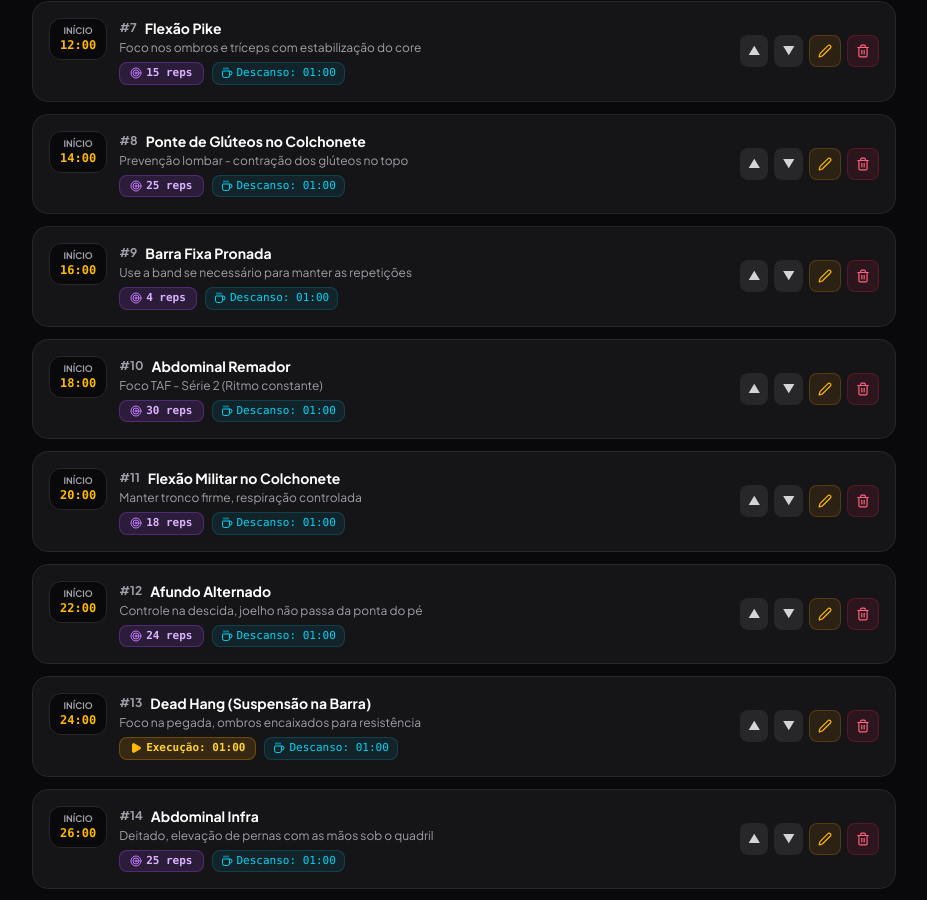
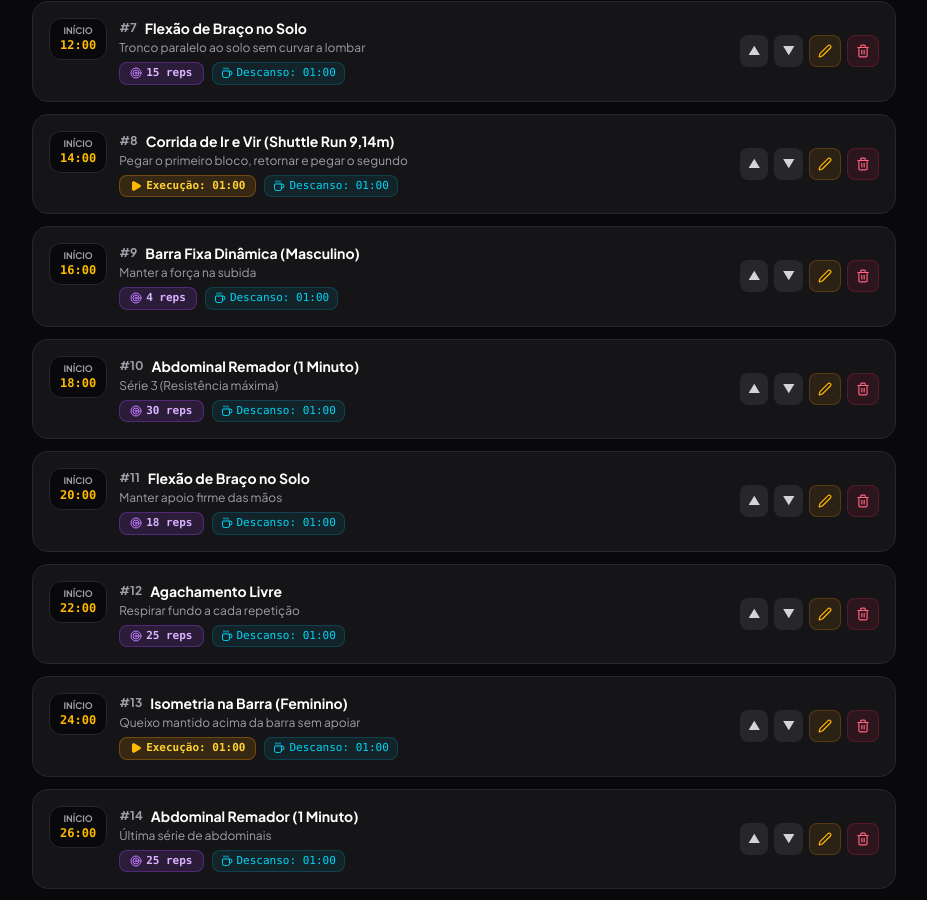
Before and after one commit to rodrocha444/taf-pmce, a React (Vite) app: page /#/edit in a window 1280 px wide. Shown: the part 880-1780 px from the top of the page, without its empty margins (176-1103 px from the left). Built offline with nearby package versions, Linux system fonts and the light colour scheme.

Commit message:
feat: estruturar treinos com relacao 1-para-muitos com exercicios da biblioteca e adicionar reset completo do banco para o padrao

```diff
--- a/src/data/default-workout.ts
+++ b/src/data/default-workout.ts
@@ -3,173 +3,173 @@ import type { Workout } from '../types';
 export const DEFAULT_TAF_WORKOUT: Workout = {
   id: 'taf-pmce-default',
   title: 'Treino TAF PMCE (30 Minutos)',
-  description: 'Série progressiva de condicionamento físico com 15 exercícios em blocos de 2 minutos cada, divididos entre 1 min de Execução e 1 min de Descanso.',
+  description: 'Série progressiva de condicionamento físico baseada na biblioteca de exercícios TAF PMCE com 15 séries em blocos de 2 minutos cada.',
   isDefault: true,
   createdAt: new Date().toISOString(),
   updatedAt: new Date().toISOString(),
   exercises: [
     {
       id: 'ex-1',
-      name: 'Barra Fixa Pronada',
-      focusNotes: 'Foco TAF - Pegada em pronação, execução com amplitude total',
+      catalogId: 'cat-barra-fixa-dinamica',
+      name: 'Barra Fixa Dinâmica (Masculino)',
+      focusNotes: 'Queixo acima da barra na subida, extensão total na descida',
       executionType: 'reps',
       targetReps: 6,
       workDurationSeconds: 60,
       restDurationSeconds: 60,
-      durationSeconds: 120,
-      category: 'barra'
+      durationSeconds: 120
     },
     {
       id: 'ex-2',
-      name: 'Abdominal Remador',
-      focusNotes: 'Foco TAF - Série 1 (Extensão completa e flexão alinhada)',
+      catalogId: 'cat-abdominal-remador',
+      name: 'Abdominal Remador (1 Minuto)',
+      focusNotes: 'Abraçar os joelhos na flexão e estender braços/pernas na descida',
       executionType: 'reps',
       targetReps: 30,
       workDurationSeconds: 60,
       restDurationSeconds: 60,
-      durationSeconds: 120,
-      category: 'abdominal'
+      durationSeconds: 120
     },
     {
       id: 'ex-3',
-      name: 'Flexão Militar no Colchonete',
-      focusNotes: 'Cotovelos para trás, tronco paralelo ao solo',
+      catalogId: 'cat-flexao-braco',
+      name: 'Flexão de Braço no Solo',
+      focusNotes: 'Corpo alinhado, peito rente ao solo',
       executionType: 'reps',
       targetReps: 20,
       workDurationSeconds: 60,
       restDurationSeconds: 60,
-      durationSeconds: 120,
-      category: 'flexao'
+      durationSeconds: 120
     },
     {
       id: 'ex-4',
+      catalogId: 'cat-agachamento',
       name: 'Agachamento Livre',
-      focusNotes: 'Postura ereta, joelhos em direção às pontas dos pés',
+      focusNotes: 'Coluna ereta, joelhos a 90 graus',
       executionType: 'reps',
       targetReps: 30,
       workDurationSeconds: 60,
       restDurationSeconds: 60,
-      durationSeconds: 120,
-      category: 'perna'
+      durationSeconds: 120
     },
     {
       id: 'ex-5',
-      name: 'Barra Fixa Pronada',
+      catalogId: 'cat-barra-fixa-dinamica',
+      name: 'Barra Fixa Dinâmica (Masculino)',
       focusNotes: 'Manter velocidade e cadência constante',
       executionType: 'reps',
       targetReps: 5,
       workDurationSeconds: 60,
       restDurationSeconds: 60,
-      durationSeconds: 120,
-      category: 'barra'
+      durationSeconds: 120
     },
     {
       id: 'ex-6',
-      name: 'Abdominal Supra',
-      focusNotes: 'Pés apoiados no chão/colchonete - sem atrito no cóccix',
+      catalogId: 'cat-abdominal-remador',
+      name: 'Abdominal Remador (1 Minuto)',
+      focusNotes: 'Ritmo constante sem pausar no chão',
       executionType: 'reps',
       targetReps: 35,
       workDurationSeconds: 60,
       restDurationSeconds: 60,
-      durationSeconds: 120,
-      category: 'abdominal'
+      durationSeconds: 120
     },
     {
       id: 'ex-7',
-      name: 'Flexão Pike',
-      focusNotes: 'Foco nos ombros e tríceps com estabilização do core',
+      catalogId: 'cat-flexao-braco',
+      name: 'Flexão de Braço no Solo',
+      focusNotes: 'Tronco paralelo ao solo sem curvar a lombar',
       executionType: 'reps',
       targetReps: 15,
       workDurationSeconds: 60,
       restDurationSeconds: 60,
-      durationSeconds: 120,
-      category: 'flexao'
+      durationSeconds: 120
     },
     {
       id: 'ex-8',
-      name: 'Ponte de Glúteos no Colchonete',
-      focusNotes: 'Prevenção lombar - contração dos glúteos no topo',
+      catalogId: 'cat-shuttle-run',
+      name: 'Corrida de Ir e Vir (Shuttle Run 9,14m)',
+      focusNotes: 'Pegar o primeiro bloco, retornar e pegar o segundo',
+      executionType: 'time',
+      workDurationSeconds: 60,
+      restDurationSeconds: 60,
+      durationSeconds: 120
+    },
+    {
+      id: 'ex-9',
+      catalogId: 'cat-barra-fixa-dinamica',
+      name: 'Barra Fixa Dinâmica (Masculino)',
+      focusNotes: 'Manter a força na subida',
+      executionType: 'reps',
+      targetReps: 4,
+      workDurationSeconds: 60,
+      restDurationSeconds: 60,
+      durationSeconds: 120
+    },
+    {
+      id: 'ex-10',
+      catalogId: 'cat-abdominal-remador',
+      name: 'Abdominal Remador (1 Minuto)',
+      focusNotes: 'Série 3 (Resistência máxima)',
+      executionType: 'reps',
+      targetReps: 30,
+      workDurationSeconds: 60,
+      restDurationSeconds: 60,
+      durationSeconds: 120
+    },
+    {
+      id: 'ex-11',
+      catalogId: 'cat-flexao-braco',
+      name: 'Flexão de Braço no Solo',
+      focusNotes: 'Manter apoio firme das mãos',
+      executionType: 'reps',
+      targetReps: 18,
+      workDurationSeconds: 60,
+      restDurationSeconds: 60,
+      durationSeconds: 120
+    },
+    {
+      id: 'ex-12',
+      catalogId: 'cat-agachamento',
+      name: 'Agachamento Livre',
+      focusNotes: 'Respirar fundo a cada repetição',
       executionType: 'reps',
       targetReps: 25,
       workDurationSeconds: 60,
       restDurationSeconds: 60,
-      durationSeconds: 120,
-      category: 'isometria'
-    },
-    {
-      id: 'ex-9',
-      name: 'Barra Fixa Pronada',
-      focusNotes: 'Use a band se necessário para manter as repetições',
-      executionType: 'reps',
-      targetReps: 4,
-      workDurationSeconds: 60,
-      restDurationSeconds: 60,
-      durationSeconds: 120,
-      category: 'barra'
-    },
-    {
-      id: 'ex-10',
-      name: 'Abdominal Remador',
-      focusNotes: 'Foco TAF - Série 2 (Ritmo constante)',
-      executionType: 'reps',
-      targetReps: 30,
-      workDurationSeconds: 60,
-      restDurationSeconds: 60,
-      durationSeconds: 120,
-      category: 'abdominal'
-    },
-    {
-      id: 'ex-11',
-      name: 'Flexão Militar no Colchonete',
-      focusNotes: 'Manter tronco firme, respiração controlada',
-      executionType: 'reps',
-      targetReps: 18,
-      workDurationSeconds: 60,
-      restDurationSeconds: 60,
-      durationSeconds: 120,
-      category: 'flexao'
-    },
-    {
-      id: 'ex-12',
-      name: 'Afundo Alternado',
-      focusNotes: 'Controle na descida, joelho não passa da ponta do pé',
-      executionType: 'reps',
-      targetReps: 24,
-      workDurationSeconds: 60,
-      restDurationSeconds: 60,
-      durationSeconds: 120,
-      category: 'perna'
+      durationSeconds: 120
     },
     {
       id: 'ex-13',
-      name: 'Dead Hang (Suspensão na Barra)',
-      focusNotes: 'Foco na pegada, ombros encaixados para resistência',
+      catalogId: 'cat-isometria-barra',
+      name: 'Isometria na Barra (Feminino)',
+      focusNotes: 'Queixo mantido acima da barra sem apoiar',
       executionType: 'time',
       workDurationSeconds: 60,
       restDurationSeconds: 60,
-      durationSeconds: 120,
-      category: 'barra'
+      durationSeconds: 120
     },
     {
       id: 'ex-14',
-      name: 'Abdominal Infra',
-      focusNotes: 'Deitado, elevação de pernas com as mãos sob o quadril',
+      catalogId: 'cat-abdominal-remador',
+      name: 'Abdominal Remador (1 Minuto)',
+      focusNotes: 'Última série de abdominais',
       executionType: 'reps',
       targetReps: 25,
       workDurationSeconds: 60,
       restDurationSeconds: 60,
-      durationSeconds: 120,
-      category: 'abdominal'
+      durationSeconds: 120
     },
     {
       id: 'ex-15',
-      name: 'Prancha Isométrica no Colchonete',
-      focusNotes: 'Sustentação final - abdômen e glúteos bem travados',
-      executionType: 'time',
+      catalogId: 'cat-flexao-braco',
+      name: 'Flexão de Braço no Solo',
+      focusNotes: 'Finalização de força - sustentação total',
+      executionType: 'reps',
+      targetReps: 15,
       workDurationSeconds: 60,
       restDurationSeconds: 60,
-      durationSeconds: 120,
-      category: 'isometria'
+      durationSeconds: 120
     }
   ]
 };
--- a/src/store/workout-store.ts
+++ b/src/store/workout-store.ts
@@ -97,6 +97,7 @@ interface WorkoutStore {
   saveWorkout: (workout: Workout) => void;
   deleteWorkout: (id: string) => void;
   resetDefaultWorkout: () => void;
+  resetAllDataToDefaults: () => void;
   updateSettings: (settings: Partial<UserSettings>) => void;
   addExerciseToWorkout: (workoutId: string, exercise: Omit<Exercise, 'id' | 'durationSeconds'>) => void;
   updateExerciseInWorkout: (workoutId: string, exercise: Exercise) => void;
@@ -767,6 +768,21 @@ export const useWorkoutStore = create<WorkoutStore>()(
         }));
       },
 
+      resetAllDataToDefaults: () => {
+        set({
+          workouts: [DEFAULT_TAF_WORKOUT],
+          activeWorkoutId: DEFAULT_TAF_WORKOUT.id,
+          exerciseCatalog: DEFAULT_EXERCISE_CATALOG,
+          activeSession: null
+        });
+        try {
+          db.workouts.clear().then(() => db.workouts.put(DEFAULT_TAF_WORKOUT)).catch(err => console.warn('Dexie error:', err));
+          db.exerciseCatalog.clear().then(() => db.exerciseCatalog.bulkPut(DEFAULT_EXERCISE_CATALOG)).catch(err => console.warn('Dexie error:', err));
+        } catch (e) {
+          console.warn('db clear error:', e);
+        }
+      },
+
       updateSettings: (newSettings) => {
         set(state => ({ settings: { ...state.settings, ...newSettings } }));
       },
--- a/src/views/settings-view.tsx
+++ b/src/views/settings-view.tsx
@@ -1,14 +1,24 @@
-import React from 'react';
+import React, { useState } from 'react';
 import { useNavigate } from 'react-router-dom';
 import { Volume2, Mic, Sun, ArrowLeft, Play, FastForward } from 'lucide-react';
 import { useWorkoutStore } from '../store/workout-store';
 import { audioEngine } from '../utils/audio';
 import { speechEngine } from '../utils/speech';
+import { ConfirmModal } from '../components/confirm-modal';
 
 export const SettingsView: React.FC = () => {
   const navigate = useNavigate();
   const settings = useWorkoutStore(state => state.settings);
   const updateSettings = useWorkoutStore(state => state.updateSettings);
+  const resetAllDataToDefaults = useWorkoutStore(state => state.resetAllDataToDefaults);
+
+  const [showResetModal, setShowResetModal] = useState(false);
+
+  const handleConfirmReset = () => {
+    resetAllDataToDefaults();
+    setShowResetModal(false);
+    navigate('/');
+  };
 
   const testBeep = () => {
     audioEngine.playGoBeep();
@@ -194,7 +204,7 @@ export const SettingsView: React.FC = () => {
           </select>
         </div>
 
-        {/* IndexedDB Database Engine Info */}
+        {/* IndexedDB Database Engine Info & Reset */}
         <div className="bg-gradient-to-r from-amber-500/10 via-zinc-900 to-zinc-900 border border-amber-500/30 rounded-2xl p-4 space-y-3">
           <div className="flex items-center justify-between gap-4">
             <div className="flex items-center gap-3">
@@ -206,13 +216,22 @@ export const SettingsView: React.FC = () => {
                   <span>Banco de Dados Local (IndexedDB / SQLite Engine)</span>
                 </h3>
                 <p className="text-xs text-zinc-400">
-                  Armazenamento de alta performance estruturado em tabelas locais ilimitadas.
+                  Armazenamento de alta performance estruturado com relação 1 para muitos (Treino → Exercícios Registrados).
                 </p>
               </div>
             </div>
             <span className="px-2.5 py-1 rounded-lg bg-amber-500/20 text-amber-400 border border-amber-500/30 text-[10px] font-bold font-mono">
               ATIVO
             </span>
+          </div>
+
+          <div className="pt-2 border-t border-zinc-800/80 flex justify-end">
+            <button
+              onClick={() => setShowResetModal(true)}
+              className="px-3.5 py-2 rounded-xl bg-rose-500/10 hover:bg-rose-500/20 border border-rose-500/30 text-rose-400 text-xs font-bold transition-all cursor-pointer"
+            >
+              Resetar Banco & Treinos para o Padrão Inicial
+            </button>
           </div>
         </div>
 
@@ -235,6 +254,17 @@ export const SettingsView: React.FC = () => {
         </div>
 
       </div>
+
+      {/* Confirm Reset DB Modal */}
+      <ConfirmModal
+        isOpen={showResetModal}
+        title="Resetar Banco de Dados para o Padrão"
+        description="Esta ação irá restaurar os exercícios registrados da biblioteca e o treino TAF PMCE para o padrão oficial com relação 1 para muitos. Deseja continuar?"
+        confirmLabel="Resetar Banco"
+        variant="danger"
+        onConfirm={handleConfirmReset}
+        onCancel={() => setShowResetModal(false)}
+      />
     </div>
   );
 };
```
